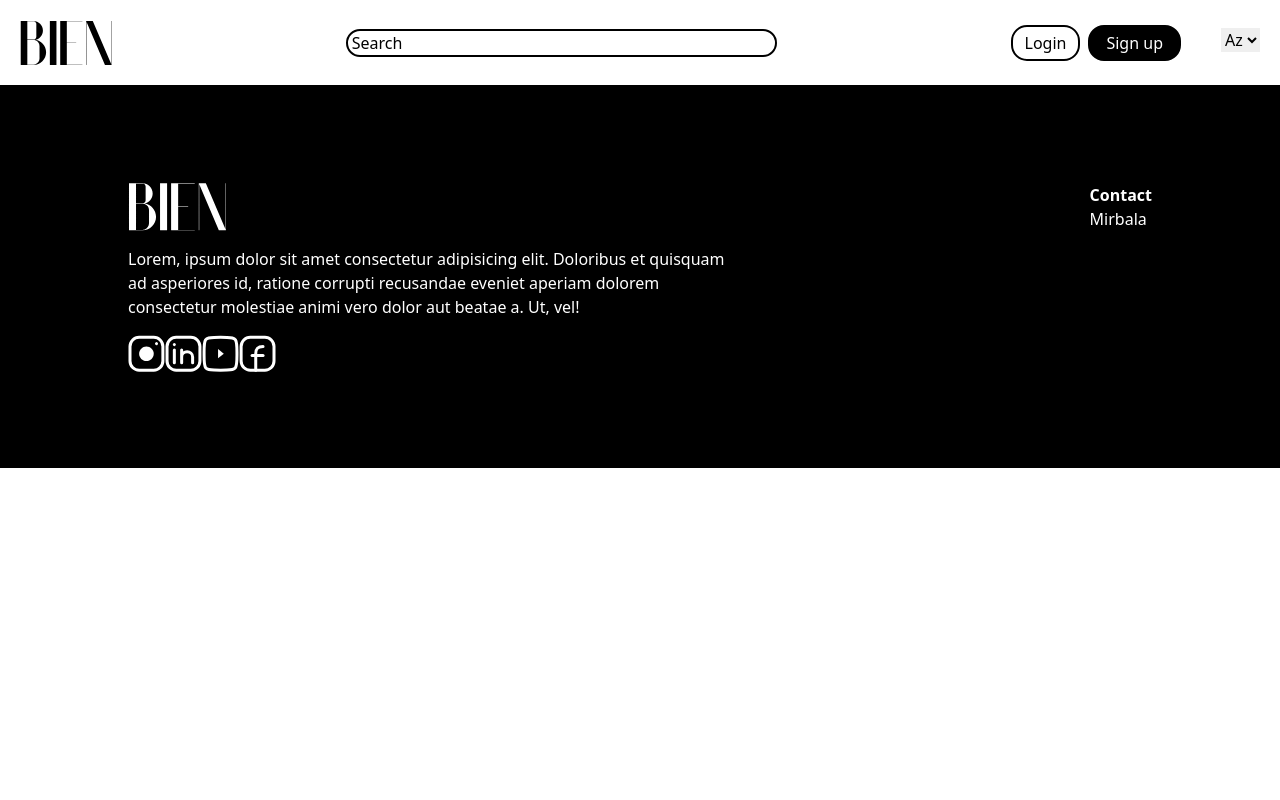
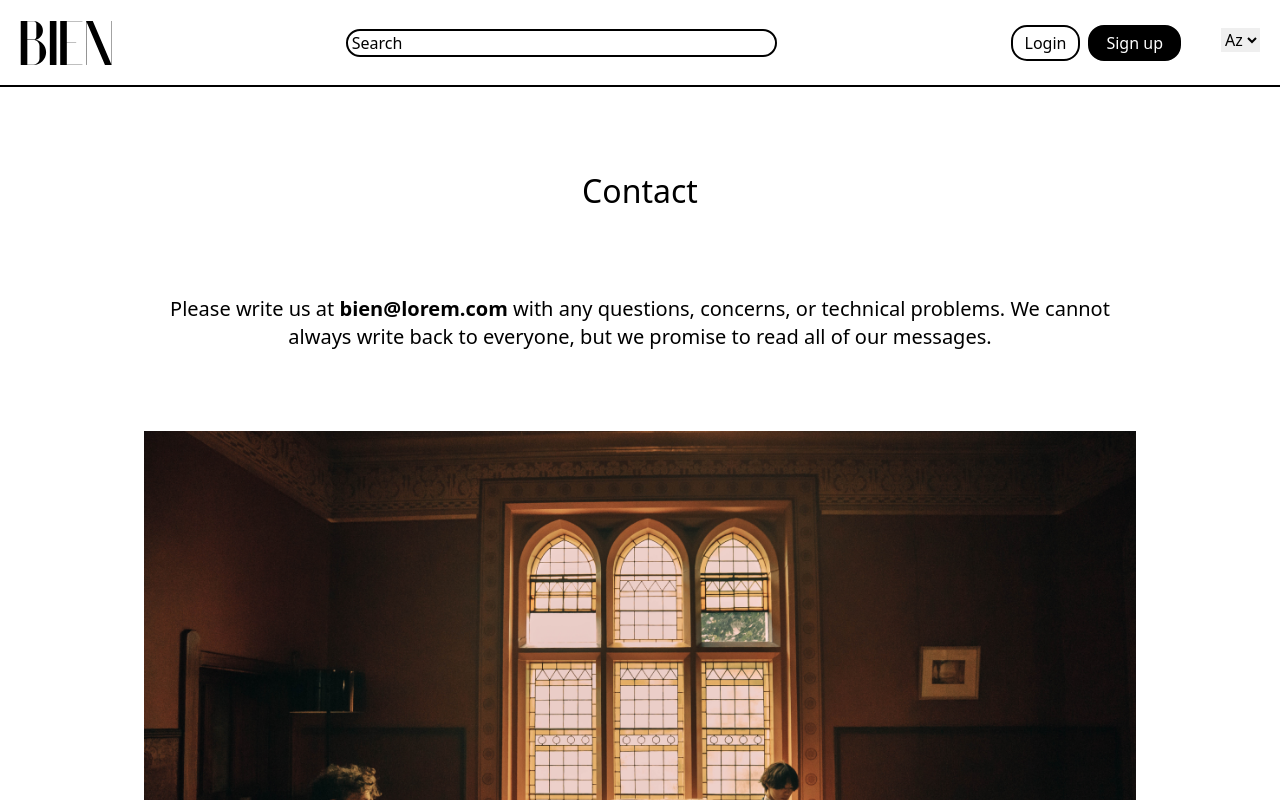
Before and after one commit to r2d2cubugu/bienproject, a Vue app: page /contact in a window 1280 px wide. Shown: the top 800 px of the page. Built offline with nearby package versions, Linux system fonts and the light colour scheme.

Commit message:
added contact page, added buttons to header and footer

```diff
--- a/src/components/TheFooter.vue
+++ b/src/components/TheFooter.vue
@@ -6,7 +6,7 @@
                 <p class=" lg:w-[600px] text-white ">Lorem, ipsum dolor sit amet consectetur adipisicing elit. Doloribus et quisquam ad asperiores id, ratione corrupti recusandae eveniet aperiam dolorem consectetur molestiae animi vero dolor aut beatae a. Ut, vel!</p>
             <div class=" flex lg:hidden gap-2 justify-between">
                 <div class=" flex flex-col">
-                <p class=" text-white font-semibold">Contact</p>
+                <button @click="$router.push('/contact')" class=" text-white font-semibold">Contact</button>
                 <p class=" text-white">Mirbala@gmail.com</p>
             </div>
             <div class=" flex w-max gap-2">
@@ -26,7 +26,7 @@
 
          </div>
             <div class=" hidden lg:flex lg:flex-col">
-                <p class=" text-white font-semibold">Contact</p>
+                <button @click="$router.push('/contact')" class=" text-white font-semibold">Contact</button>
                 <p class=" text-white">Mirbala</p>
             </div>
         </div>
--- a/src/components/TheHeader.vue
+++ b/src/components/TheHeader.vue
@@ -1,7 +1,9 @@
 <template>
     <div class=" lg:p-5 border-b-2 border-black">
         <div class=" flex justify-between w-[100%]">
+            <button @click="$router.push('/')">
             <img src="../static/BIEN.svg" alt="">
+            </button>
             <div class=" flex flex-col justify-between gap-5 lg:gap-0 lg:justify-center my-2">
                 <input type="text" class=" border-2 rounded-3xl pr-48 pl-1 hidden lg:flex placeholder:text-black border-black" placeholder="Search">
                 <button class=" bg-black rounded-[5px] my-2 flex w-max self-center lg:hidden  text-sm text-white" v-if="LoginStore.isConnected">Share Your Work</button>
--- a/src/router.js
+++ b/src/router.js
@@ -5,12 +5,19 @@ import Register from "./views/RegisterView.vue"
 import Test from "./views/TestPage.vue"
 // import UserProfile from "./views/userProfile/_name.vue"
 import User from "./views/UserView.vue"
+import Contact from "./views/ContactView.vue"
 
 const routes = [
     {
         path:"/",
         name:"Home",
         component:Home,
+
+    },
+    {
+        path:"/contact",
+        name:"Contact",
+        component:Contact,
 
     },
     {
--- /dev/null
+++ b/src/views/ContactView.vue
@@ -0,0 +1,8 @@
+<template>
+    <div class=" px-36 pt-20 pb-48">
+        <h1 class=" self-center text-center text-[32px] mb-20">Contact</h1>
+        <p class=" mb-20 text-xl self-center text-center">Please write us at <span class=" font-bold">bien@lorem.com</span> with any questions, concerns, or technical problems.
+We cannot always write back to everyone, but we promise to read all of our messages.</p>
+        <img src="../static/contactImg.png" alt="">
+    </div>
+</template>
```
Also changed, not shown: src/static/contactImg.png (added).
